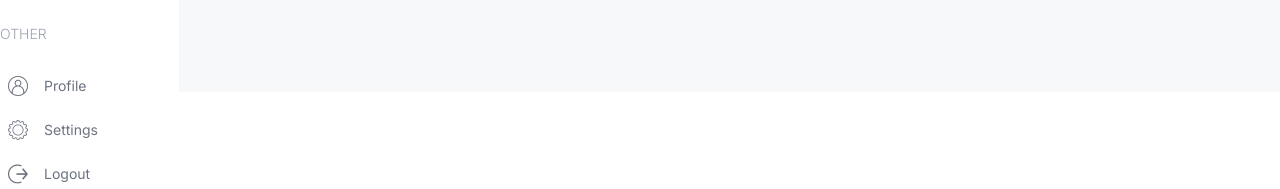
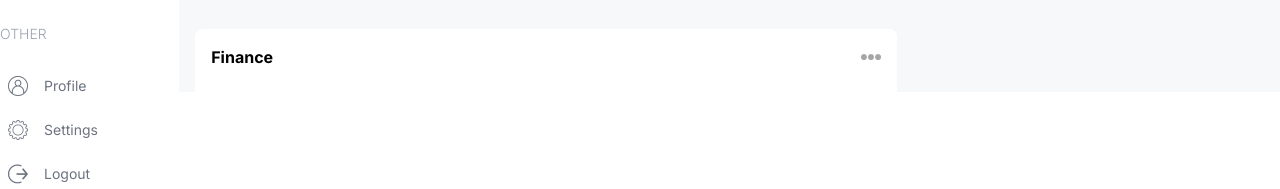
Before and after one commit to Nazim6269/dashboard-school-nextjs, a Next.js app: page /admin in a window 1280 px wide. Shown: the part 708-897 px from the top of the page. Built offline with nearby package versions, Linux system fonts and the light colour scheme.

Commit message:
completed finance chart design

```diff
--- a/app/(dashboard)/admin/page.tsx
+++ b/app/(dashboard)/admin/page.tsx
@@ -1,5 +1,6 @@
 import AttendenceChart from '@/components/AttendenceChart';
 import CountChart from '@/components/CountChart';
+import FinanceChart from '@/components/FinanceChart';
 import UserCard from '@/components/UserCard';
 
 const AdminPage = () => {
@@ -26,7 +27,9 @@
           </div>
         </div>
         {/* BOTTOM CHART */}
-        <div className="w-full h-[500px]"></div>
+        <div className="w-full h-[500px]">
+          <FinanceChart />
+        </div>
       </div>
       {/* RIGHT */}
       <div className="w-full lg:w-1/3 flex flex-col gap-8"></div>
--- a/components/AttendenceChart.tsx
+++ b/components/AttendenceChart.tsx
@@ -37,7 +37,7 @@
             tickLine={false}
           />
           <YAxis axisLine={false} tick={{ fill: '#d1d5db' }} tickLine={false} />
-          <Tooltip contentStyle={{ borderRadius: '10px' }} />
+          <Tooltip contentStyle={{ borderRadius: '10px', border: 'none' }} />
           <Legend
             align="left"
             verticalAlign="top"
--- /dev/null
+++ b/components/FinanceChart.tsx
@@ -0,0 +1,75 @@
+'use client';
+
+import { financeChartData } from '@/data';
+import Image from 'next/image';
+import {
+  CartesianGrid,
+  Legend,
+  Line,
+  LineChart,
+  ResponsiveContainer,
+  Tooltip,
+  XAxis,
+  YAxis,
+} from 'recharts';
+
+const FinanceChart = () => {
+  return (
+    <div className="bg-white rounded-lg p-4 h-full">
+      {/* Title portion */}
+      <div className="flex justify-between items-center font-bold">
+        <h2>Finance</h2>
+        <Image src={'/moreDark.png'} alt="students" width={20} height={20} />
+      </div>
+      {/* Chart portion */}
+      <ResponsiveContainer width="100%" height="90%">
+        <LineChart
+          width={500}
+          height={300}
+          data={financeChartData}
+          margin={{
+            top: 5,
+            right: 30,
+            left: 20,
+            bottom: 5,
+          }}
+        >
+          <CartesianGrid strokeDasharray="3 3" stroke="#ddd" />
+          <XAxis
+            dataKey="name"
+            axisLine={false}
+            tickLine={false}
+            tick={{ fill: '#d1d5db' }}
+            tickMargin={10}
+          />
+          <YAxis
+            axisLine={false}
+            tickLine={false}
+            tick={{ fill: '#d1d5db' }}
+            tickMargin={20}
+          />
+          <Tooltip contentStyle={{ border: 'none', borderRadius: '10px' }} />
+          <Legend
+            align="center"
+            verticalAlign="top"
+            wrapperStyle={{ paddingTop: '20px', paddingBottom: '36px' }}
+          />
+          <Line
+            type="monotone"
+            dataKey="income"
+            stroke="#fae27c"
+            strokeWidth={5}
+          />
+          <Line
+            type="monotone"
+            dataKey="expense"
+            stroke="#cfceff"
+            strokeWidth={5}
+          />
+        </LineChart>
+      </ResponsiveContainer>
+    </div>
+  );
+};
+
+export default FinanceChart;
--- a/data.ts
+++ b/data.ts
@@ -159,3 +159,66 @@
     absent: 46,
   },
 ];
+
+export const financeChartData = [
+  {
+    name: 'Jan',
+    income: 4000,
+    expense: 2400,
+  },
+  {
+    name: 'Feb',
+    income: 3000,
+    expense: 1398,
+  },
+  {
+    name: 'Mar',
+    income: 2000,
+    expense: 9800,
+  },
+  {
+    name: 'Apr',
+    income: 2780,
+    expense: 3908,
+  },
+  {
+    name: 'May',
+    income: 1890,
+    expense: 4800,
+  },
+  {
+    name: 'Jun',
+    income: 2390,
+    expense: 3800,
+  },
+  {
+    name: 'Jul',
+    income: 3490,
+    expense: 4300,
+  },
+  {
+    name: 'Aug',
+    income: 3490,
+    expense: 4300,
+  },
+  {
+    name: 'Sep',
+    income: 3490,
+    expense: 4300,
+  },
+  {
+    name: 'Oct',
+    income: 3490,
+    expense: 4300,
+  },
+  {
+    name: 'Nov',
+    income: 3490,
+    expense: 4300,
+  },
+  {
+    name: 'Dec',
+    income: 3490,
+    expense: 4300,
+  },
+];
```
